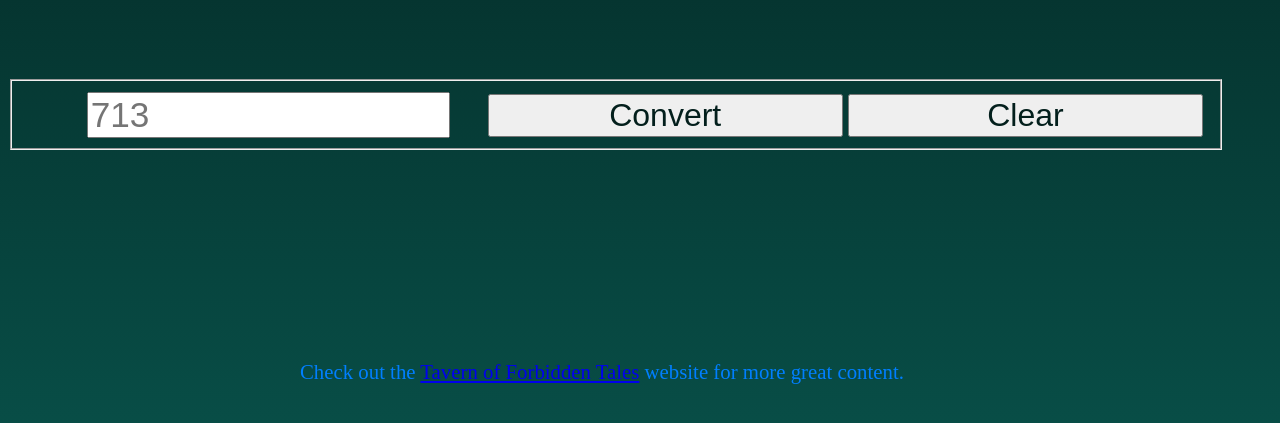
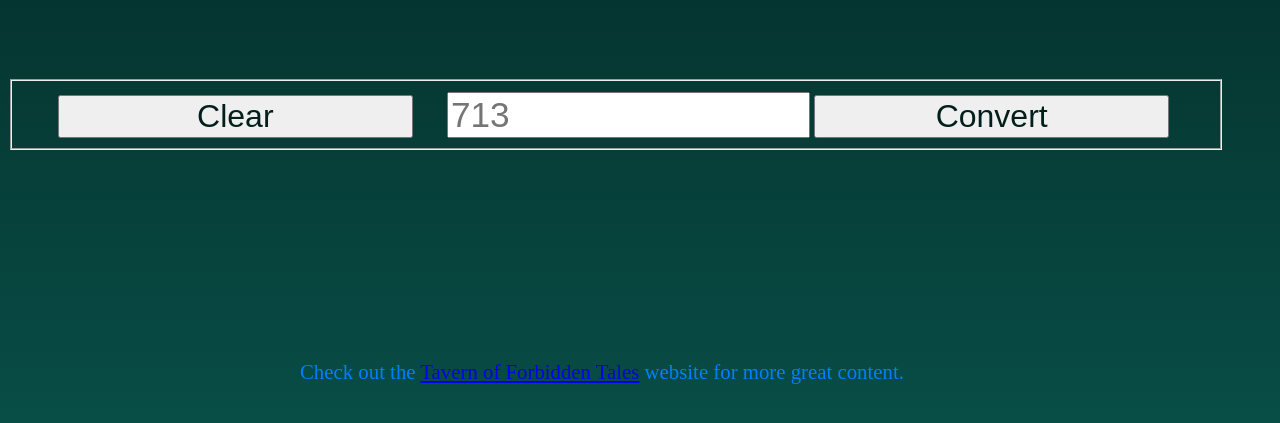
Before and after one commit to ConnorWrites/Roman-numeral-converter-App, a plain HTML site: page index.html in a window 1280 px wide. Shown: the part 381-804 px from the top of the page. Drawn offline with Linux system fonts and the light colour scheme.

Commit message:
Update styles.css

```diff
--- a/styles.css
+++ b/styles.css
@@ -5,6 +5,6 @@ h1 {margin-top: -80px; font-size: 2.5rem; }
 .info { margin-top: -30px; margin-bottom: 20px; }
 .container {display: inline-block; text-align: center; margin-top: 70px; width:95vw; }
 #number { font-size: 2.2rem; margin-top:5px; width: 30%; margin-left: 25px; }
-button { width:30%; color: #031f1c; font-size: 2rem; float: right; margin-top: 7px; margin-right: 5px; }
+button { width:30%; color: #031f1c; font-size: 2rem; margin-top: 7px; margin-right: 5px; }
 .result { display: block; text-align: center; margin-left: 120px; color: #007fff; width:80vw; margin-top: 50px; font-size: 2.5rem; }
 footer { position: absolute; left:300px; bottom: 35px; color: #007fff; font-size:1.3rem; }
```
